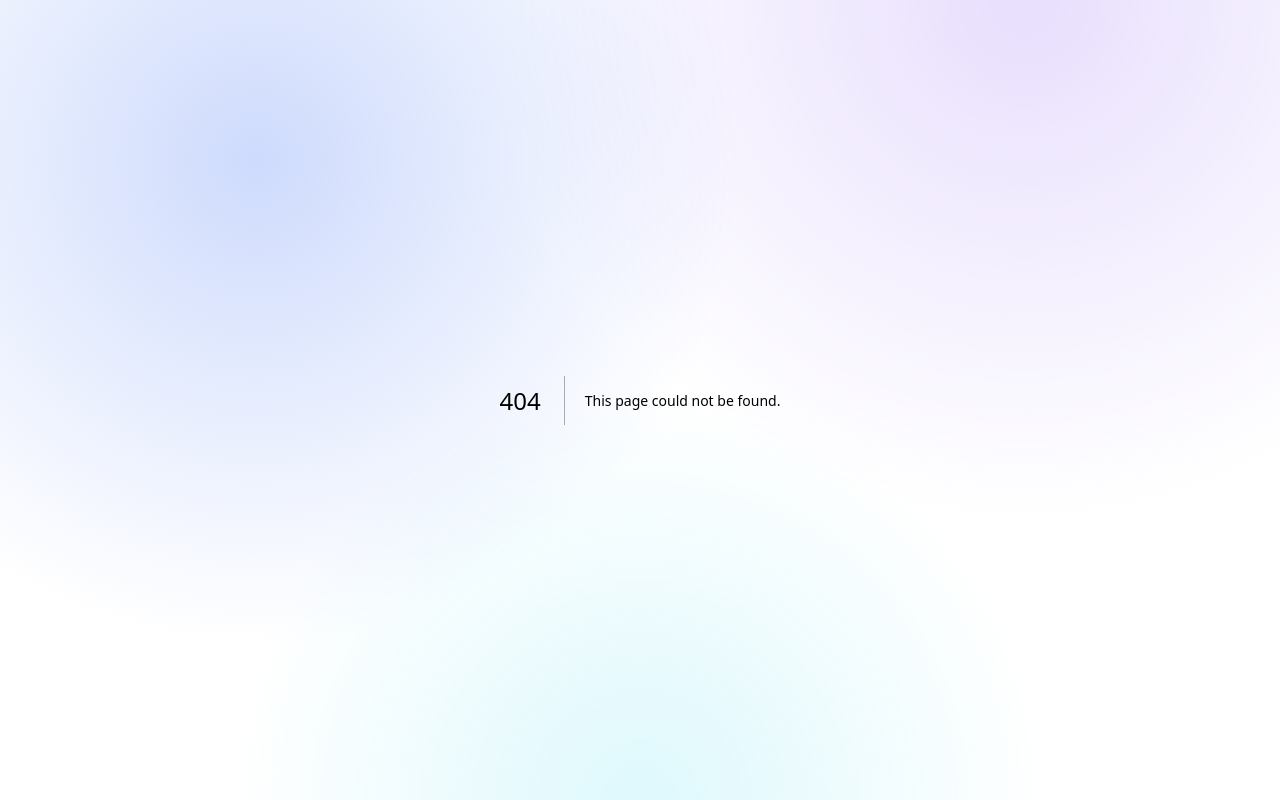
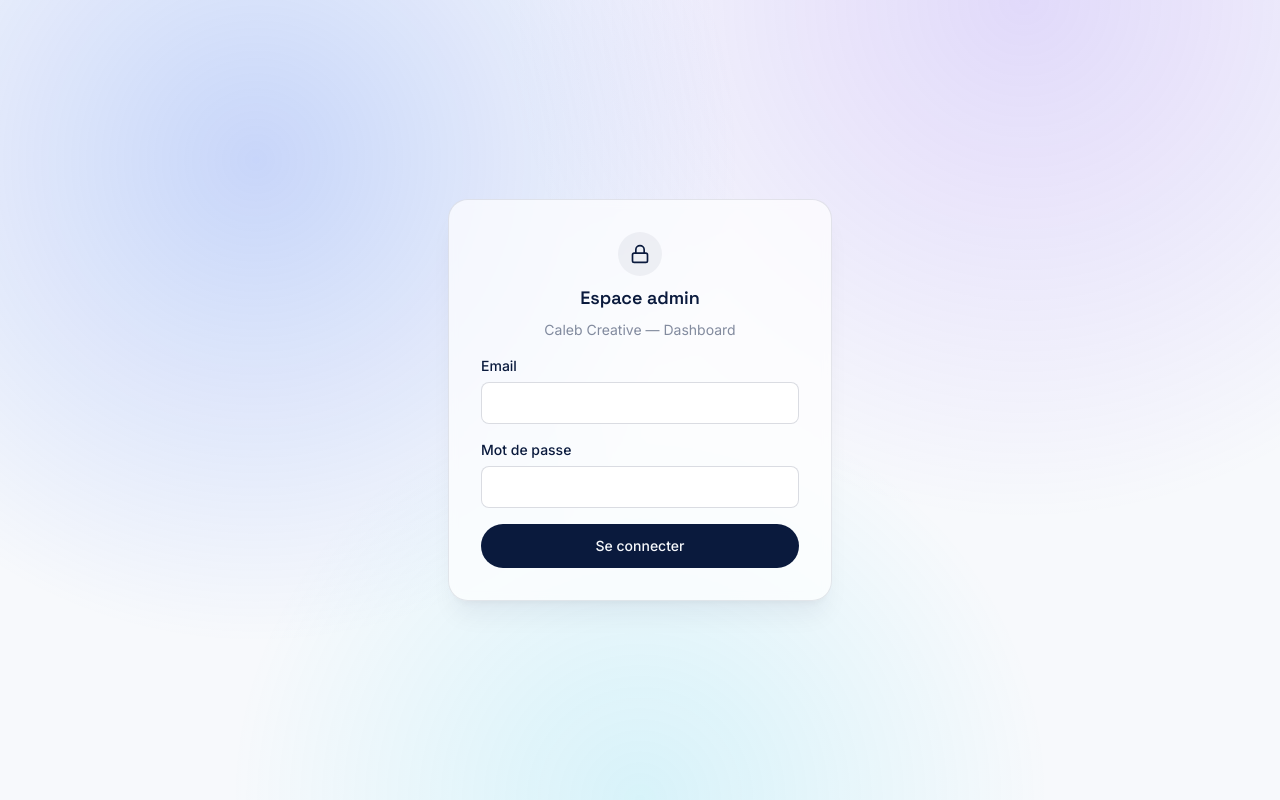
Before and after one commit to OlivierZANNOUAdjarra/caleb-creative-portfolio, a Next.js app: page /dashboard/login in a window 1280 px wide. Before the commit this address had no page. Built offline with nearby package versions, Linux system fonts and the light colour scheme.

Commit message:
Add login page component with form handling

```diff
--- /dev/null
+++ b/app/dashboard/login/page.tsx
@@ -0,0 +1,73 @@
+'use client';
+
+import { useState, useTransition } from 'react';
+import { login } from '@/app/actions/auth';
+import { Lock } from 'lucide-react';
+
+export default function LoginPage() {
+  const [isPending, startTransition] = useTransition();
+  const [error, setError] = useState('');
+
+  function handleSubmit(formData: FormData) {
+    setError('');
+    startTransition(async () => {
+      const res = await login(formData);
+      if (res && !res.success) setError(res.message);
+    });
+  }
+
+  return (
+    <main className="flex min-h-screen items-center justify-center px-6">
+      <form
+        action={handleSubmit}
+        className="w-full max-w-sm space-y-4 rounded-xl2 border border-ink/10 bg-white/70 p-8 shadow-xl shadow-ink/5 backdrop-blur-sm"
+      >
+        <div className="flex flex-col items-center gap-2 text-center">
+          <div className="flex h-11 w-11 items-center justify-center rounded-full bg-ink/5 text-ink">
+            <Lock className="h-5 w-5" />
+          </div>
+          <h1 className="font-display text-lg font-semibold text-ink">
+            Espace admin
+          </h1>
+          <p className="text-sm text-ink/50">Caleb Creative — Dashboard</p>
+        </div>
+
+        <div>
+          <label htmlFor="email" className="mb-1.5 block text-sm font-medium text-ink">
+            Email
+          </label>
+          <input
+            id="email"
+            name="email"
+            type="email"
+            required
+            className="w-full rounded-lg border border-ink/15 bg-white px-4 py-2.5 text-sm outline-none focus:border-electric"
+          />
+        </div>
+
+        <div>
+          <label htmlFor="password" className="mb-1.5 block text-sm font-medium text-ink">
+            Mot de passe
+          </label>
+          <input
+            id="password"
+            name="password"
+            type="password"
+            required
+            className="w-full rounded-lg border border-ink/15 bg-white px-4 py-2.5 text-sm outline-none focus:border-electric"
+          />
+        </div>
+
+        <button
+          type="submit"
+          disabled={isPending}
+          className="w-full rounded-full bg-ink px-6 py-3 text-sm font-medium text-paper transition-transform hover:-translate-y-0.5 disabled:opacity-60"
+        >
+          {isPending ? 'Connexion...' : 'Se connecter'}
+        </button>
+
+        {error && <p className="text-sm text-red-600">{error}</p>}
+      </form>
+    </main>
+  );
+}
```
